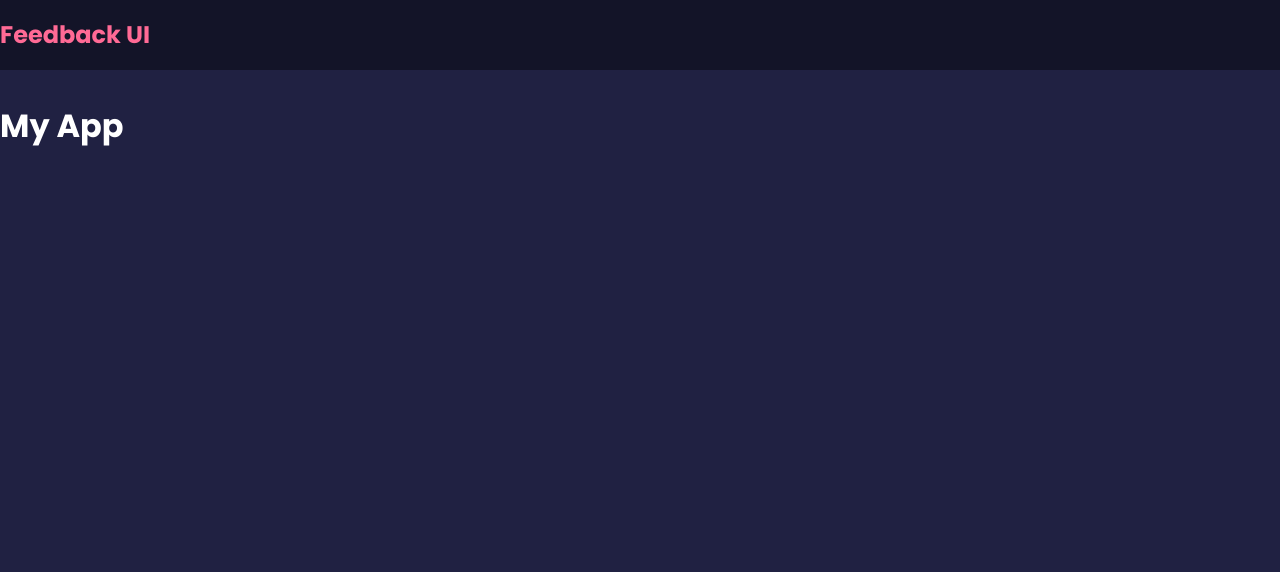
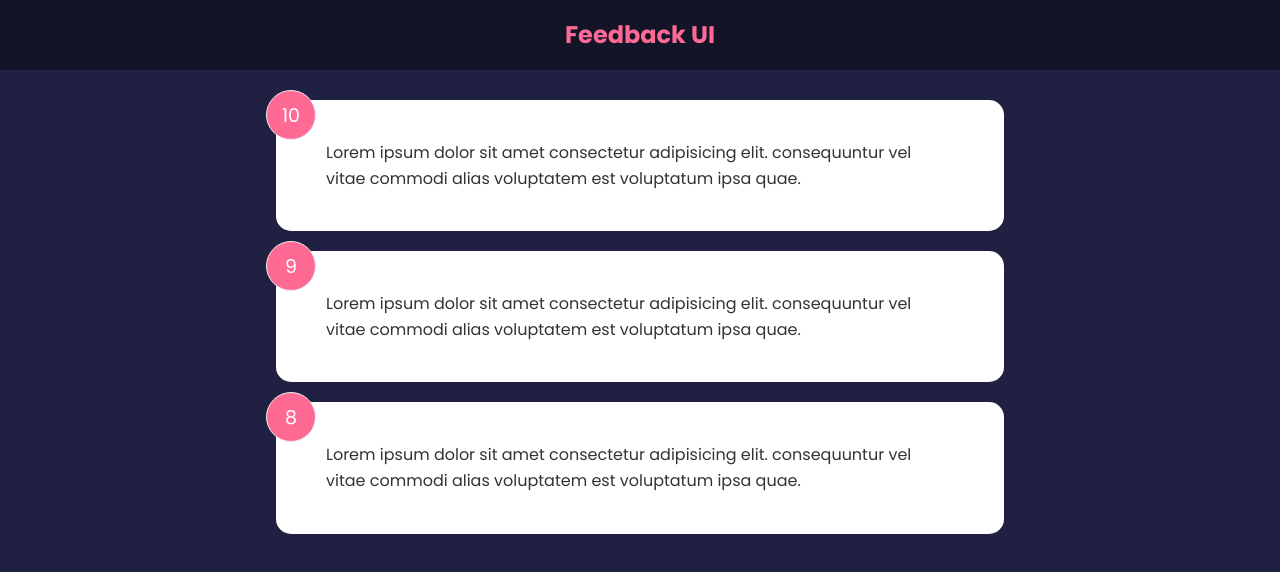
Before and after one commit to jeanjoaquim/feedback-app, a React (Create React App) app: page / in a window 1280 px wide. Shown: the top 572 px of the page. Built offline with nearby package versions, Linux system fonts and the light colour scheme.

Commit message:
adds feedback data and styled components

```diff
--- a/src/App.js
+++ b/src/App.js
@@ -1,11 +1,17 @@
+import { useState } from 'react';
 import Header from "./components/Header";
+import FeedbackList from "./components/FeedbackList";
+import FeedbackData from "./data/FeedbackData";
 
 export default function App() {
+
+    const [feedback, setFeedback] = useState(FeedbackData);
+
     return (
         <>
             <Header text="Feedback UI" />
-            <div>
-                <h1>My App</h1>
+            <div className="container">
+                <FeedbackList feedback={feedback} />
             </div>
         </>
     )
--- /dev/null
+++ b/src/components/FeedbackItem.jsx
@@ -0,0 +1,18 @@
+import React from 'react';
+import Card from './shared/Card';
+import PropTypes from "prop-types";
+
+function FeedbackItem({ item }) {
+    return (
+        <Card>
+            <div className='num-display'>{item.rating}</div>
+            <div className='text-display'>{item.text}</div>
+        </Card>
+    )
+}
+
+FeedbackItem.propTypes = {
+    item: PropTypes.object.isRequired,
+}
+
+export default FeedbackItem
--- /dev/null
+++ b/src/components/FeedbackList.jsx
@@ -0,0 +1,29 @@
+import FeedbackItem from "./FeedbackItem";
+import PropTypes from "prop-types";
+
+export default function FeedbackList({ feedback }) {
+
+    if(!feedback || feedback.length === 0) {
+        return <h5>No feedback yet</h5>
+    }
+
+    return (
+        <div className="feedback-list">
+            {
+                feedback.map((item) => (
+                    <FeedbackItem key={item.id} item={item} />
+                ))
+            }
+        </div>
+    )
+}
+
+FeedbackList.propTypes = {
+    feedback: PropTypes.arrayOf(
+        PropTypes.shape({
+            id: PropTypes.number.isRequired,
+            text: PropTypes.string.isRequired,
+            rating: PropTypes.number.isRequired,
+        })
+    )
+}
--- a/src/components/Header.jsx
+++ b/src/components/Header.jsx
@@ -9,7 +9,9 @@
 
     return (
         <header style={headerStyles}>
-            <h2>{text}</h2>
+            <div className='container'>
+                <h2>{text}</h2>
+            </div>
         </header>
     )
 }
--- /dev/null
+++ b/src/components/shared/Card.jsx
@@ -0,0 +1,18 @@
+import PropTypes from 'prop-types';
+
+export default function Card({ children, reverse }) {
+    return (
+        <div className="card">
+            {children}
+        </div>
+    )
+}
+
+Card.defaultProps = {
+    reverse: false
+}
+
+Card.propTypes = {
+    children: PropTypes.node.isRequired,
+    reverse: PropTypes.bool,
+}
--- /dev/null
+++ b/src/data/FeedbackData.js
@@ -0,0 +1,19 @@
+const FeedbackData = [
+    {
+      id: 1,
+      rating: 10,
+      text: 'Lorem ipsum dolor sit amet consectetur adipisicing elit. consequuntur vel vitae commodi alias voluptatem est voluptatum ipsa quae.',
+    },
+    {
+      id: 2,
+      rating: 9,
+      text: 'Lorem ipsum dolor sit amet consectetur adipisicing elit. consequuntur vel vitae commodi alias voluptatem est voluptatum ipsa quae.',
+    },
+    {
+      id: 3,
+      rating: 8,
+      text: 'Lorem ipsum dolor sit amet consectetur adipisicing elit. consequuntur vel vitae commodi alias voluptatem est voluptatum ipsa quae.',
+    },
+  ]
+
+  export default FeedbackData
```
